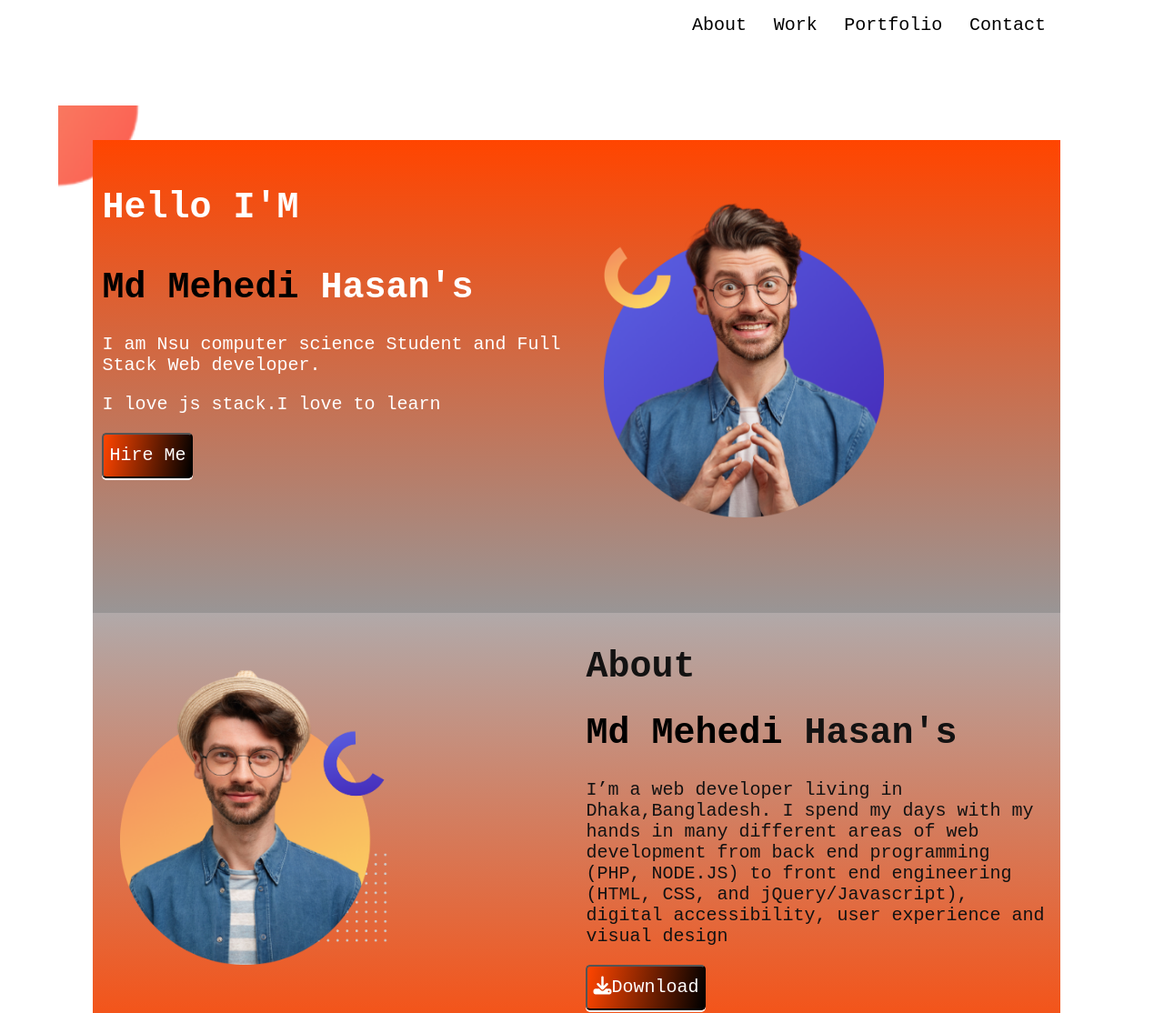
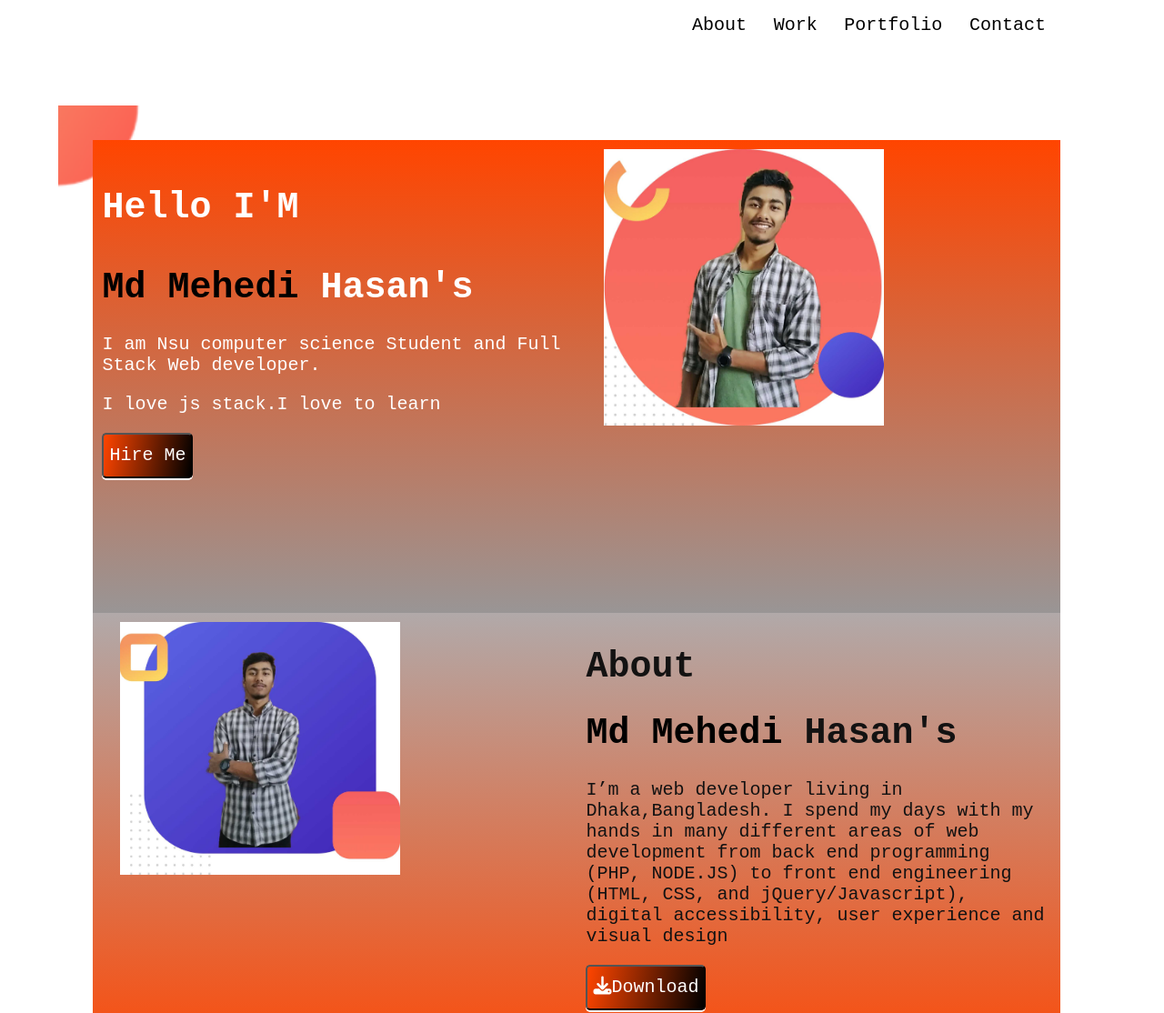
Before and after one commit to Mdmehedihasanrifat/webprogrammingPortfolio, a website built with Parcel: page index.html in a window 1280 px wide. Shown: the top 1114 px of the page at 91% size. Built offline with nearby package versions, Linux system fonts and the light colour scheme; a web font is replaced by a local one.

Commit message:
img change

```diff
--- a/index.html
+++ b/index.html
@@ -56,7 +56,7 @@
 
   </div>
   <div class="half-width">
-   <img src="./img/do%20not%20use%20this%20pic.png">
+   <img src="./img/Group%2033080.jpg">
 
 
   </div>
@@ -65,7 +65,7 @@
 
 <section class="About">
   <div class="another-half-width animation">
-    <img src="./img/do%20not%20use%20this%20pic2.png">
+    <img src="./img/Group%2033082.jpg">
 
 
   </div>
```
Also changed, not shown: img/Group 33080.jpg (added), img/Group 33082.jpg (added), 1 other file.
